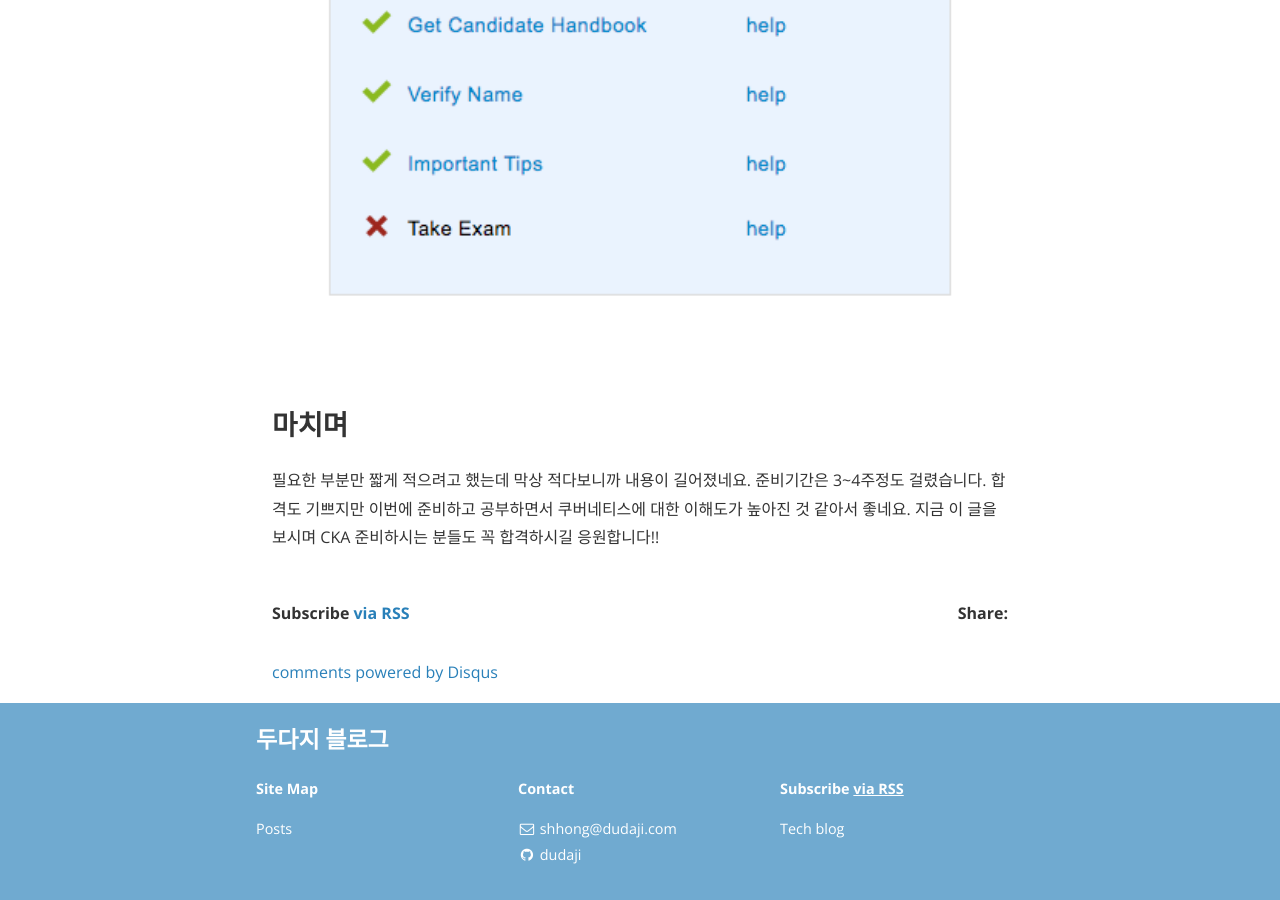
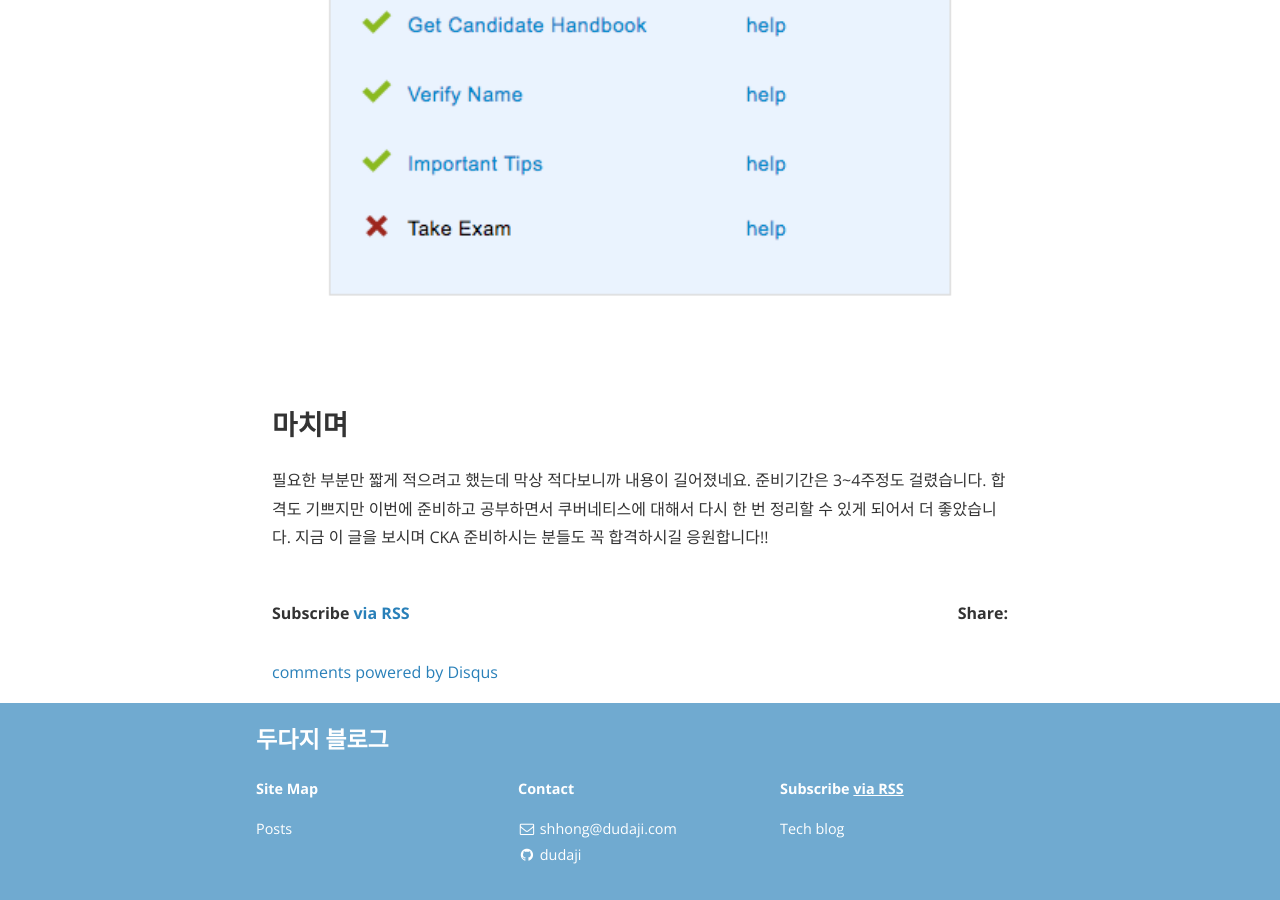
Before and after one commit to dudaji/blog, a Jekyll site: the page built from docs/_posts/kubernetes/2019-06-24-cka-acceptance-review-soonbee.md, in a window 1280 px wide and 900 px high, scrolled down 9569 px. Built offline with Jekyll 4.4.1, drawn with Linux system fonts in a browser that asks for light colours; nearby versions of some CDN libraries; comment, search, counter and statistics services are not loaded.

Commit message:
Update post

```diff
--- a/docs/_posts/kubernetes/2019-06-24-cka-acceptance-review-soonbee.md
+++ b/docs/_posts/kubernetes/2019-06-24-cka-acceptance-review-soonbee.md
@@ -300,4 +300,4 @@ daemonset : ds
 
 ## 마치며
 
-필요한 부분만 짧게 적으려고 했는데 막상 적다보니까 내용이 길어졌네요. 준비기간은 3~4주정도 걸렸습니다. 합격도 기쁘지만 이번에 준비하고 공부하면서 쿠버네티스에 대한 이해도가 높아진 것 같아서 좋네요. 지금 이 글을 보시며 CKA 준비하시는 분들도 꼭 합격하시길 응원합니다!!
+필요한 부분만 짧게 적으려고 했는데 막상 적다보니까 내용이 길어졌네요. 준비기간은 3~4주정도 걸렸습니다. 합격도 기쁘지만 이번에 준비하고 공부하면서 쿠버네티스에 대해서 다시 한 번 정리할 수 있게 되어서 더 좋았습니다. 지금 이 글을 보시며 CKA 준비하시는 분들도 꼭 합격하시길 응원합니다!!
```
